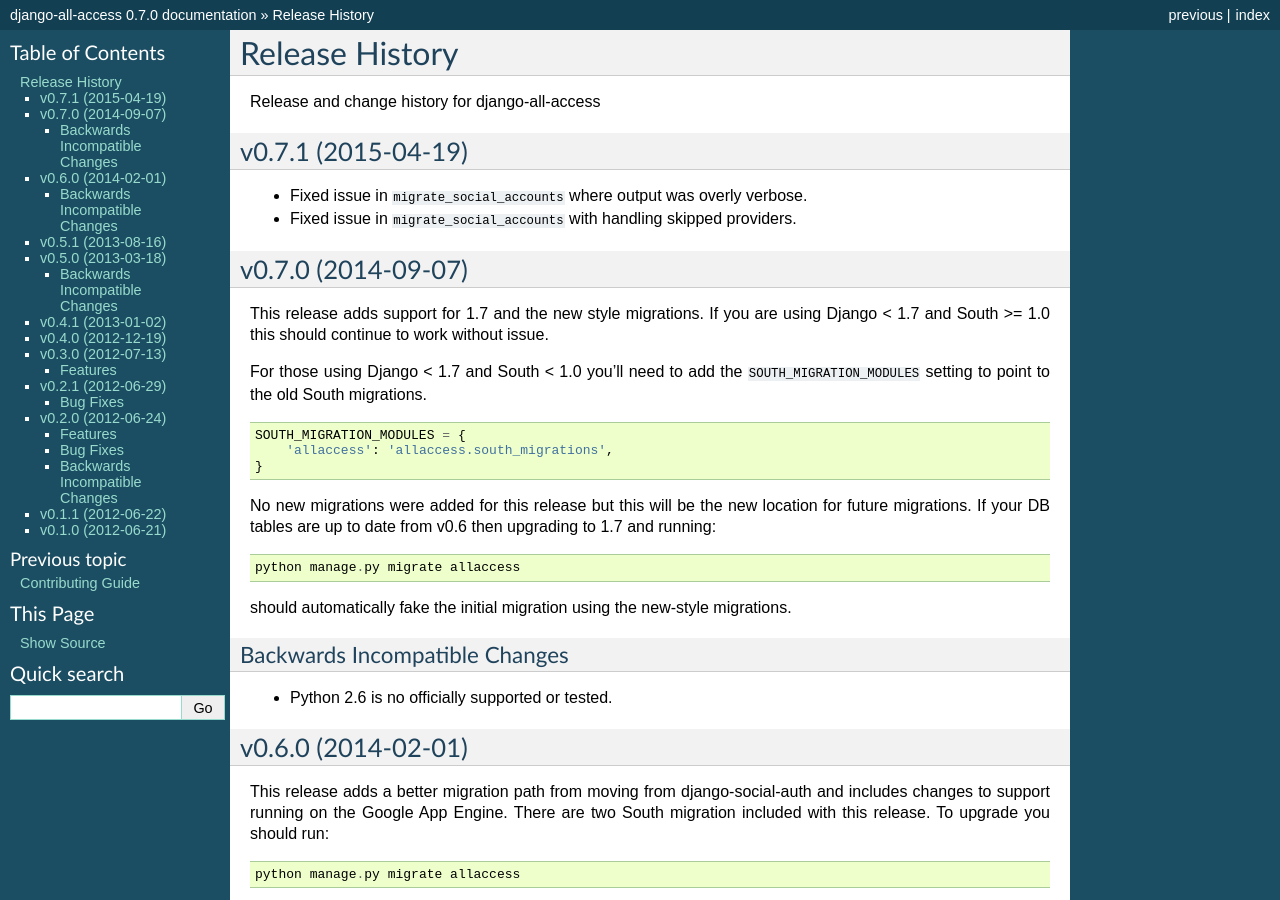
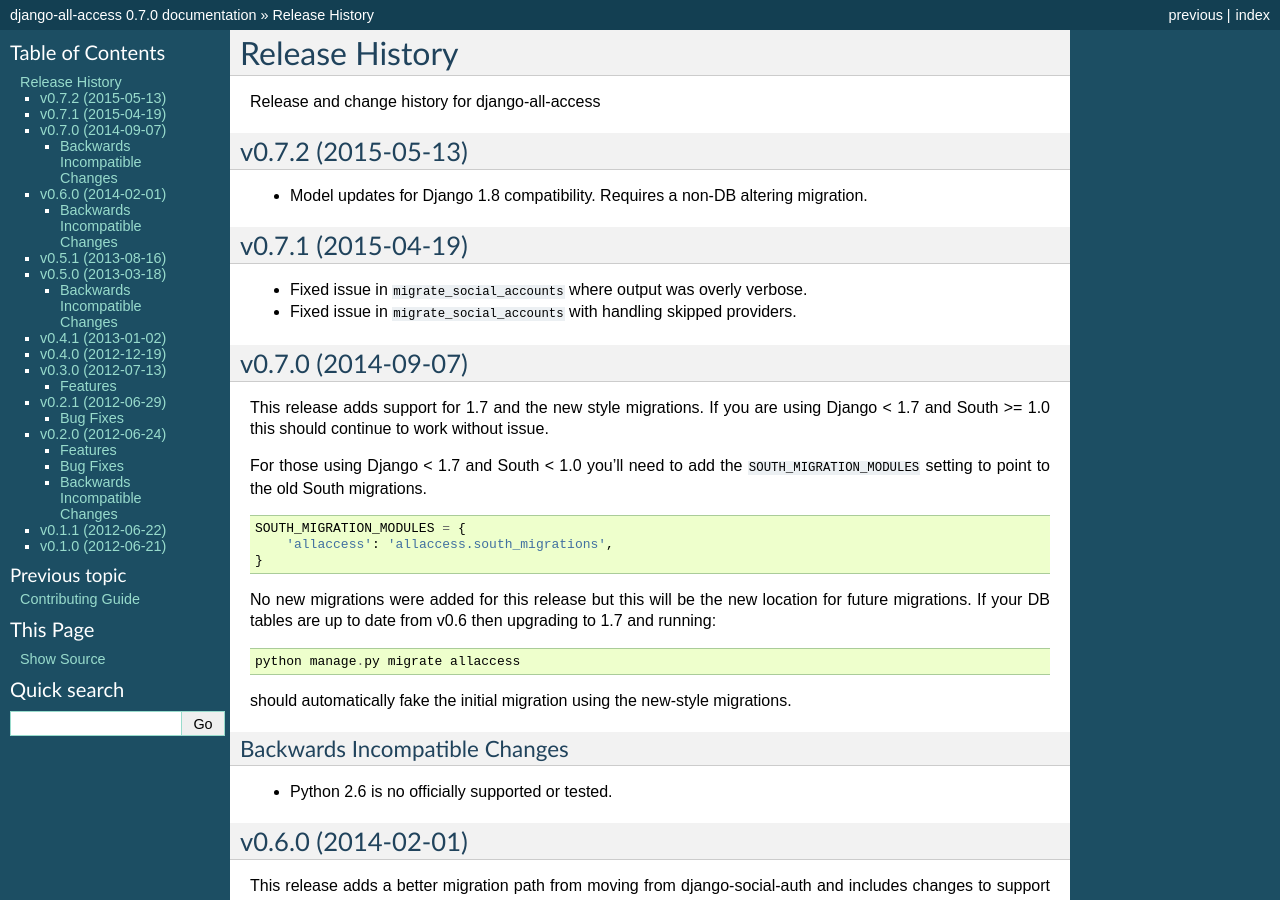
Before and after one commit to mlavin/django-all-access, a Sphinx documentation site: the page built from docs/releases.rst, in a window 1280 px wide and 900 px high. Built offline with Sphinx 7.4.7, drawn with Linux system fonts in a browser that asks for light colours.

Commit message:
Adding release notes for 0.7.2

```diff
--- a/docs/releases.rst
+++ b/docs/releases.rst
@@ -2,6 +2,12 @@
 ====================================
 
 Release and change history for django-all-access
+
+
+v0.7.2 (2015-05-13)
+------------------------------------
+
+- Model updates for Django 1.8 compatibility. Requires a non-DB altering migration.
 
 
 v0.7.1 (2015-04-19)
```
